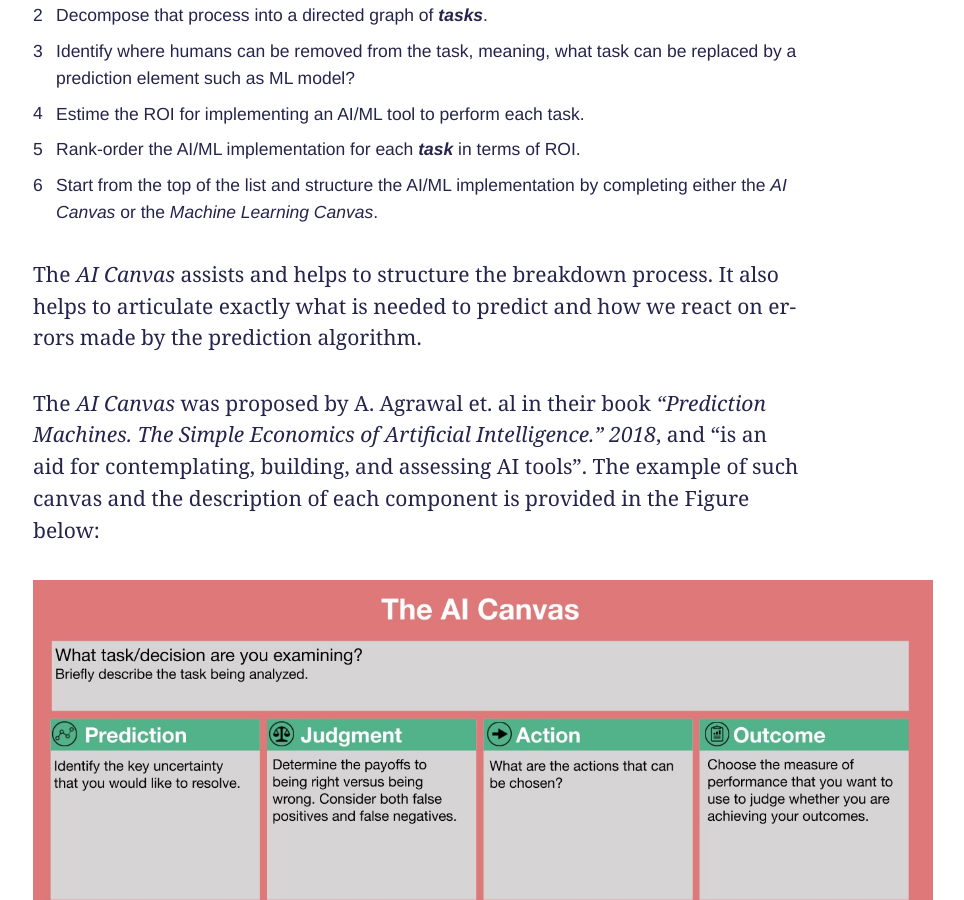
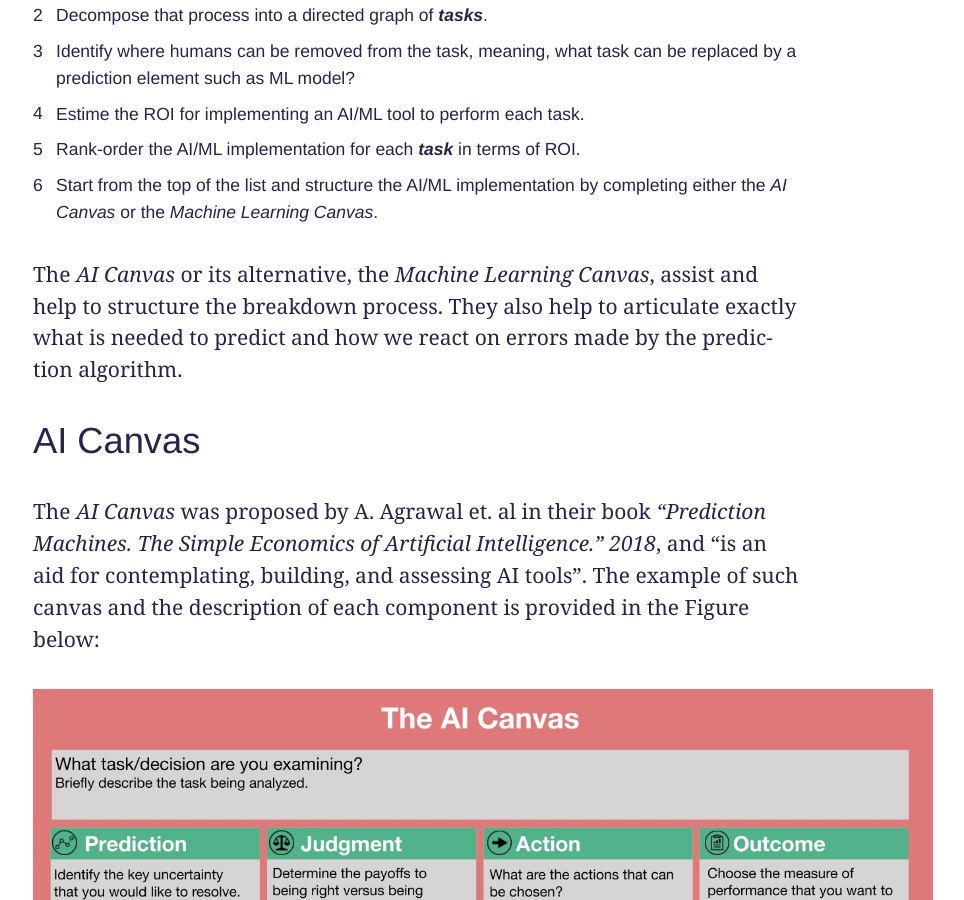
Before and after one commit to innoq/ml-ops.org, a Jekyll site: the page built from content/phase-zero.md, in a window 1280 px wide and 900 px high, scrolled down 1542 px. Shown: the whole window, without its empty margins (223-1187 px from the left). Built offline with Jekyll 4.4.1, drawn with Linux system fonts in a browser that asks for light colours; some web fonts are replaced.

Commit message:
ai canvas

```diff
--- a/content/phase-zero.md
+++ b/content/phase-zero.md
@@ -26,7 +26,9 @@ To anwer the question *"how to implement AI/ML"*, we follow the next steps:
 5. Rank-order the AI/ML implementation for each ***task*** in terms of ROI.
 6. Start from the top of the list and structure the AI/ML implementation by completing either the *AI Canvas* or the *Machine Learning Canvas*.
 
-The *AI Canvas* assists and helps to structure the breakdown process. It also helps to articulate exactly what is needed to predict and how we react on errors made by the prediction algorithm.
+The *AI Canvas* or its alternative, the *Machine Learning Canvas*, assist and help to structure the breakdown process. They also help to articulate exactly what is needed to predict and how we react on errors made by the prediction algorithm.
+
+## AI Canvas
 
 The *AI Canvas* was proposed by A. Agrawal et. al in their book *"Prediction Machines. The Simple Economics of Artificial Intelligence." 2018*, and "is an aid for contemplating, building, and assessing AI tools". The example of such canvas and the description of each component is provided in the Figure below:
 
```
